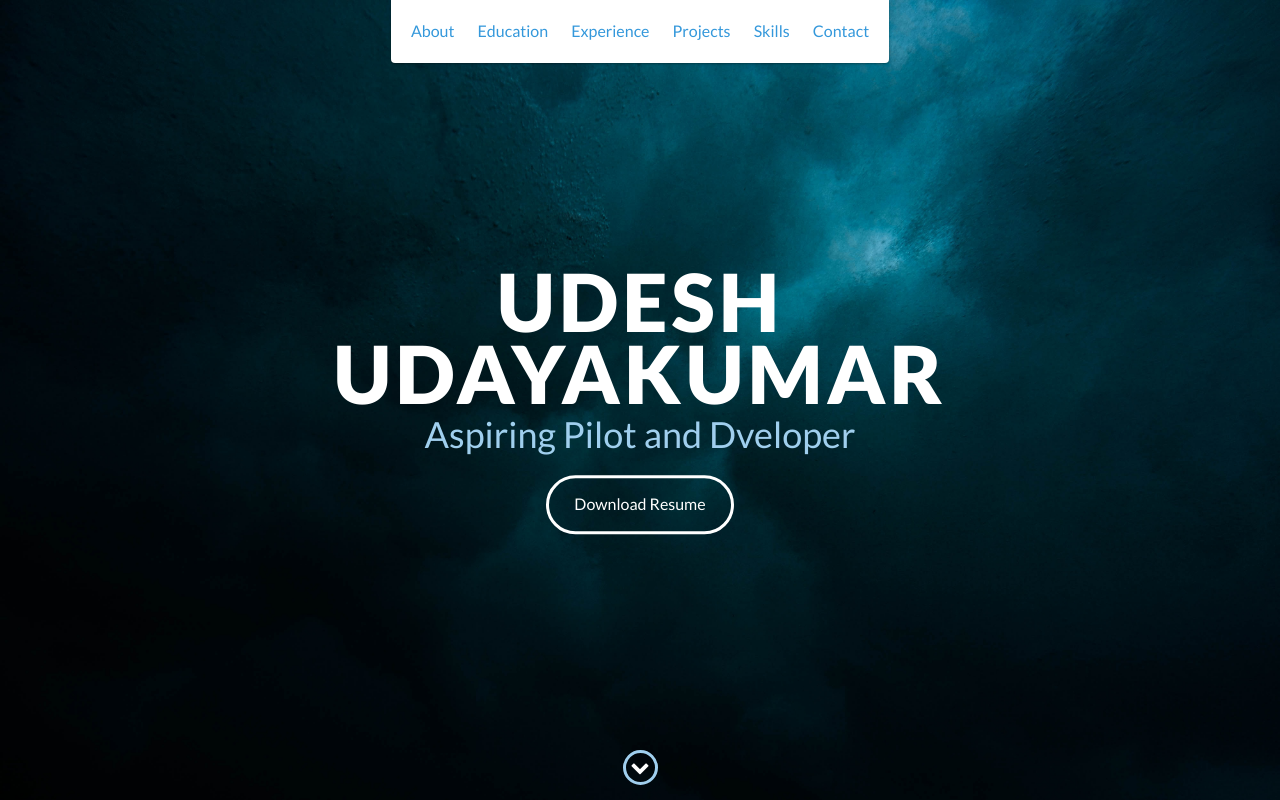
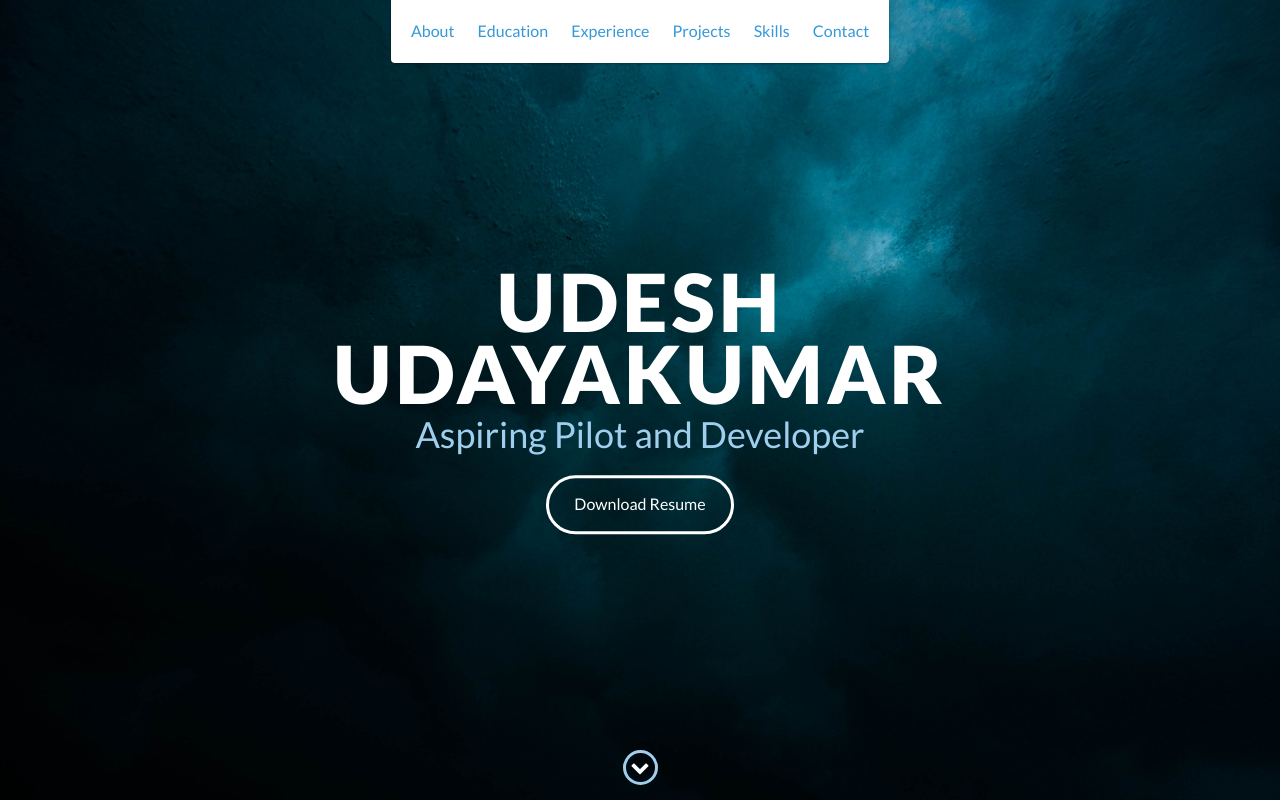
Before and after one commit to pilotudesh/pilotudesh.github.io, a website: page index.html in a window 1280 px wide. Shown: the top 800 px of the page. Drawn offline with nearby package versions, Linux system fonts and the light colour scheme.

Commit message:
Update index.html

```diff
--- a/index.html
+++ b/index.html
@@ -49,7 +49,7 @@
     <div id="lead">
         <div id="lead-content">
             <h1>Udesh Udayakumar</h1>
-            <h2>Aspiring Pilot and Dveloper</h2>
+            <h2>Aspiring Pilot and Developer</h2>
             <a href="#" class="btn-rounded-white">Download Resume</a>
         </div>
         <!-- End #lead-content -->
```
